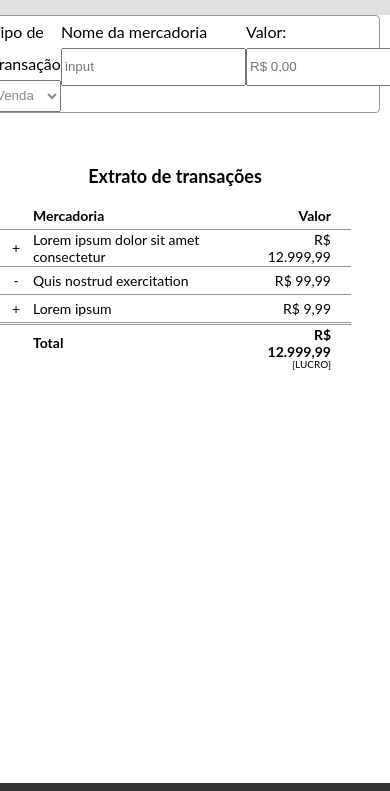
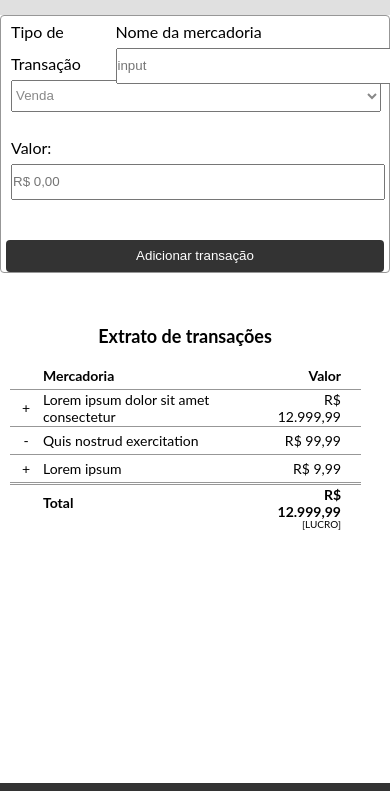
Before and after one commit to BrunaPadula/controle-financeiro, a plain HTML site: page index.html in a window 390 px wide. Shown: the part 53-844 px from the top of the page. Drawn offline with Linux system fonts and the light colour scheme; a web font is replaced by a local one.

Commit message:
modificações do display no media 790px

```diff
--- a/css/style.css
+++ b/css/style.css
@@ -103,15 +103,20 @@ body {
     margin-left: 20px;
 }
 
-.cadastro {
+.tabletransaction {
     display: flex;
     flex-direction: column;
+    margin: 21px 15px;
+    line-height: 22px;
+
 }
 
 .selector-type, .result, #campo-mercadoria {
     color: #888888;
     height: 32px;
-
+    width: 370px;
+    padding: 0;
+    margin-bottom: 20px;
 }
 
 .title-elements {
@@ -119,16 +124,6 @@ body {
     font-weight: 700;
     color: black;
     text-align: center;
-}
-
-.block {
-    margin: 21px 14.9px;
-    display: flex;
-    flex-direction: column;
-    border-radius: 4px;
-    line-height: 22px;
-    margin-top: 0;
-    width: 370px;
 }
 
 .button-1 {
@@ -139,8 +134,7 @@ body {
     border-radius: 4px;
     padding: 0;
     width: 370px;
-    margin-left: 14.9px;
-    margin-bottom: 21px;
+
 }
 
 .container-2 {
@@ -274,21 +268,35 @@ footer {
     .elementosfinanceiro {
         flex-direction: column;
         align-items: center;
-        margin-right: 20px;
+
     }
 
     .container1 {
+        margin: 20px;
+        width: 728px;
+    }
+
+    .tabletransaction {
+        flex-direction: row;
+        flex-wrap: wrap;
+    }
+
+    .blocktransaction, .blockvalue {
+        width: 25%;
+    }
+
+    .form div{
+        margin: 0 5px;
+    }
+    .blockmercadoria {
+        width: 50%;
+    }
+
+    .container-2 {
         width: 100%;
     }
 
-    .tabletransaction {
-        display: flex;
-    }
-
-    .block {
-        width: 25%;
-    }
-
+}
 
 @media screen and (max-width: 479px) {
 
@@ -322,7 +330,7 @@ footer {
         width: 100%;
     }
 
-       .block {
+    .block {
         width: 100%;
     }
 
--- a/index.html
+++ b/index.html
@@ -51,7 +51,7 @@
                                     <div class="cadastro">
                                         <form class="form" action="">
                                             <div class="tabletransaction">
-                                                <div class="blocktransação">
+                                                <div class="blocktransaction">
                                                     <label class="tipo">Tipo de Transação</label>
                                                         <select name="Compra" class="selector-type">
                                                             <option value="a">Compra</option>
@@ -66,9 +66,7 @@
                                                             <label class="value">Valor:</label>
                                                             <input type="text" class="result" name="valor" placeholder="R$ 0,00">
                                                             </div>
-
                                                     <button class="button-1">Adicionar transação</button>
-
                                             </div>
 
                                         </form>
```
Lines whose indentation alone changed are shown as unchanged.
